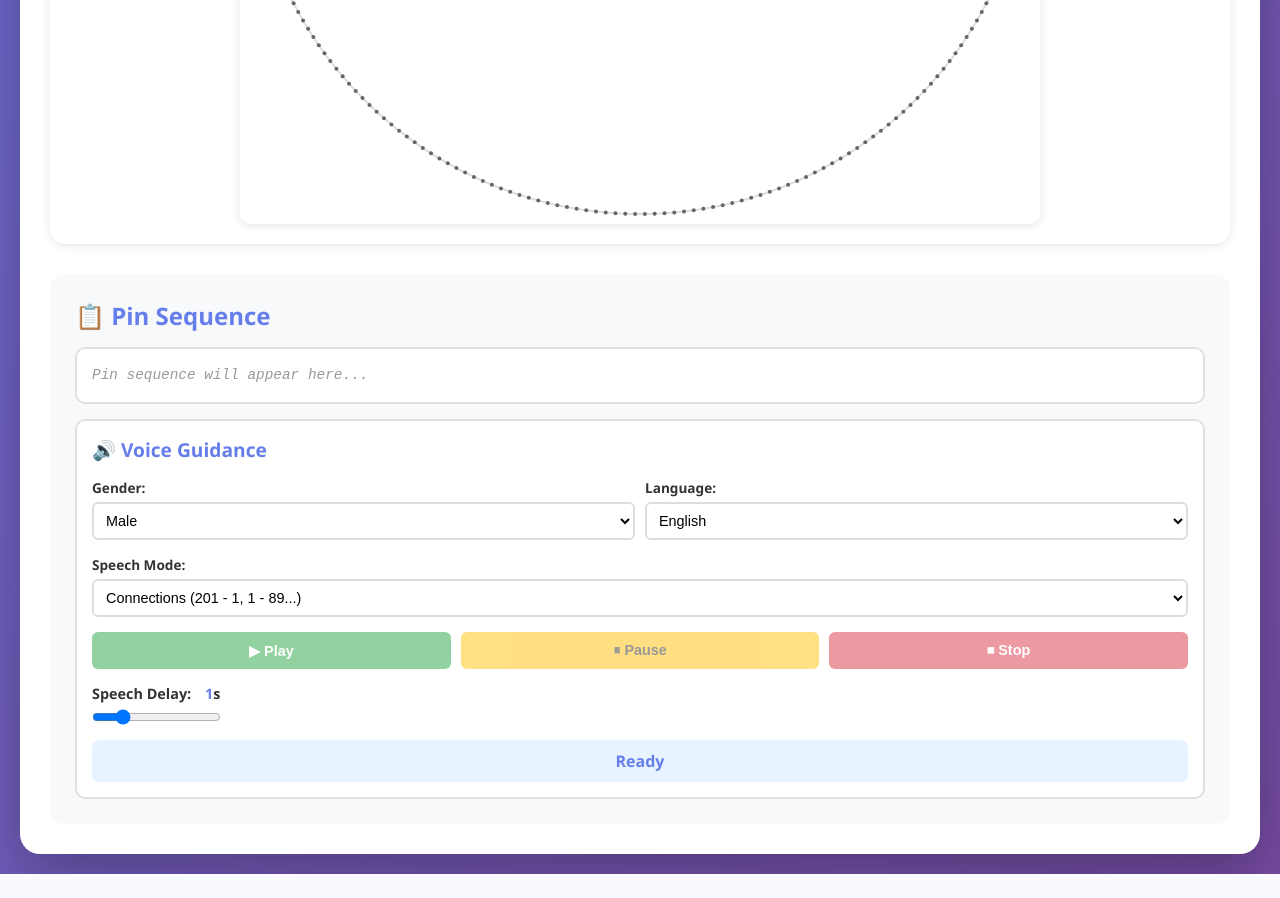
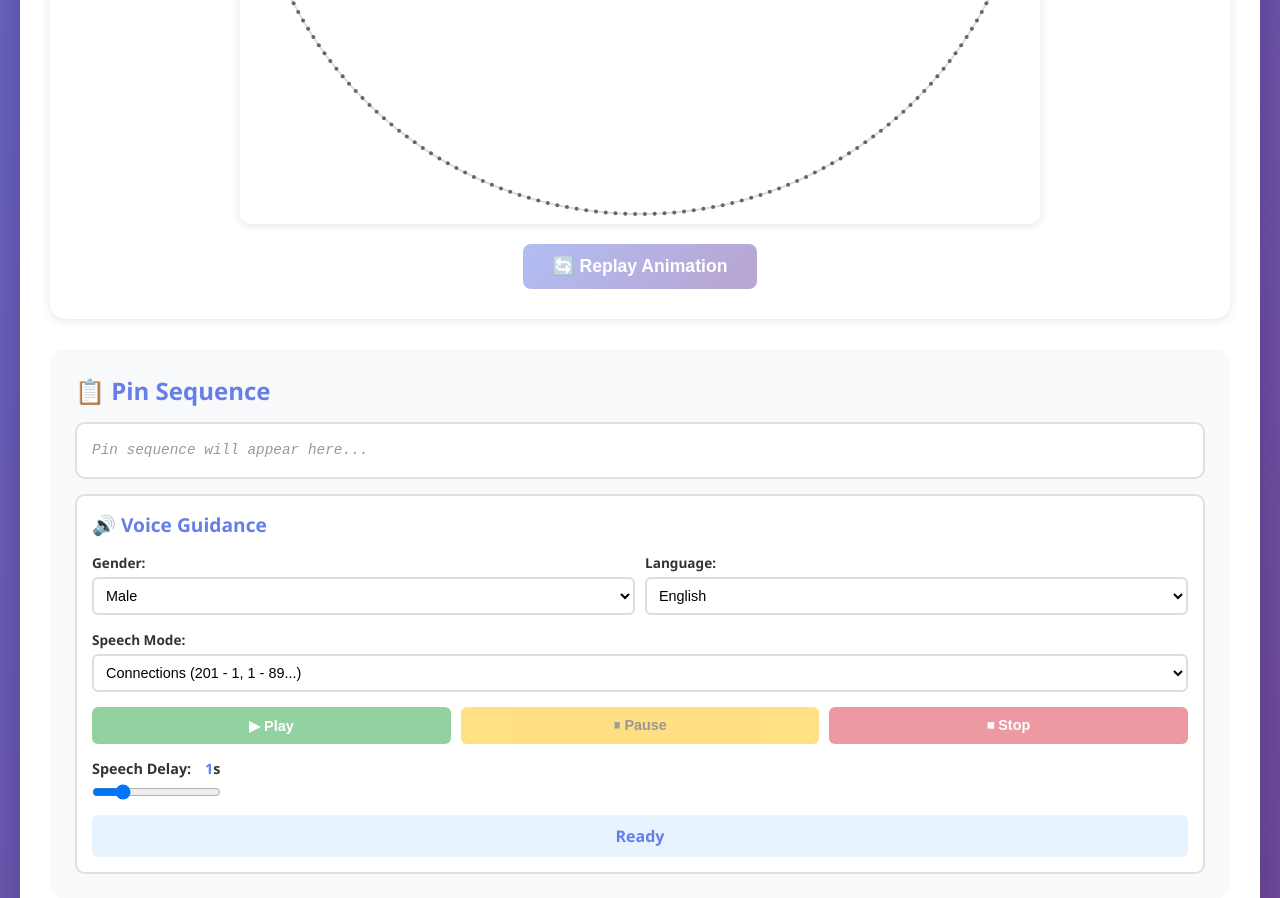
Before and after one commit to basthros/string-art-generator, a Flask app: page / in a window 1280 px wide. Shown: the part 1700-2598 px from the top of the page. Before the commit the page ends 2574 px from the top, so only its background shows below. Run offline with Flask 3, Linux system fonts and the light colour scheme; some libraries are stand-ins or nearby versions.

Commit message:
Fix double animation issue and add replay button- Added animationAlreadyPlayed flag to track real-time animation- Home GPU path now skips post-completion animation- RunPod path continues to animate after completion- Added Replay button on Final tab for on-demand animation- Fixes issue where animation played twice on home GPU

```diff
--- a/templates/index.html
+++ b/templates/index.html
@@ -761,6 +761,9 @@
                 <div class="tab-content active" id="finalTab">
                     <div class="canvas-wrapper">
                         <canvas id="stringArtCanvas" width="800" height="800"></canvas>
+                    </div>
+                    <div style="text-align: center; margin-top: 20px;">
+                        <button class="btn btn-primary" id="replayBtn" disabled style="width: auto; padding: 12px 30px;">🔄 Replay Animation</button>
                     </div>
                 </div>
 
@@ -999,6 +1002,9 @@
         const cancelCrop = document.getElementById('cancelCrop');
         const applyCrop = document.getElementById('applyCrop');
 
+        // Replay button
+        const replayBtn = document.getElementById('replayBtn');
+
         // ====================================================================
         // State Variables
         // ====================================================================
@@ -1031,6 +1037,7 @@
 
         // Animation control
         let animationFrameId = null;
+        let animationAlreadyPlayed = false; // Track if real-time animation happened
 
         // ====================================================================
         // GPU Wake-up Trigger
@@ -1890,6 +1897,13 @@
             if (originalImageData) showCropModal(originalImageData);
         });
 
+        replayBtn.addEventListener('click', () => {
+            if (pinSequence && pinSequence.length > 0) {
+                // Replay the animation
+                animateDrawing(pinSequence, numNails);
+            }
+        });
+
         function processSquareImage(imageData) {
             currentImageData = imageData;
             sourceImageData = imageData;
@@ -2217,6 +2231,9 @@
         socket.on('new_line', (data) => {
             // Only draw if we're currently generating (before final_sequence arrives)
             if (isGenerating && pinSequence.length === 0) {
+                // Mark that real-time animation is happening
+                animationAlreadyPlayed = true;
+
                 // Draw line immediately
                 const startNail = data.start;
                 const endNail = data.end;
@@ -2266,7 +2283,38 @@
             document.getElementById('circleRadiusValue').textContent = circleRadius;
             voiceIndex = 0;
 
-            animateDrawing(pinSequence, numNails);
+            // Only animate if it wasn't already drawn in real-time
+            if (!animationAlreadyPlayed) {
+                // RunPod path - animate now
+                animateDrawing(pinSequence, numNails);
+            } else {
+                // Home GPU path - animation already happened in real-time
+                // Just draw the final result immediately
+                ctx.clearRect(0, 0, canvas.width, canvas.height);
+                drawCircle(numNails);
+                ctx.strokeStyle = 'rgba(0, 0, 0, 0.1)';
+                ctx.lineWidth = 1;
+
+                for (let i = 0; i < pinSequence.length - 1; i++) {
+                    const startNail = pinSequence[i] - 1;
+                    const endNail = pinSequence[i + 1] - 1;
+                    if (startNail < 0 || startNail >= numNails || endNail < 0 || endNail >= numNails) continue;
+
+                    const startPos = getDrawPosition(startNail, numNails);
+                    const endPos = getDrawPosition(endNail, numNails);
+                    ctx.beginPath();
+                    ctx.moveTo(startPos.x, startPos.y);
+                    ctx.lineTo(endPos.x, endPos.y);
+                    ctx.stroke();
+                }
+
+                status.textContent = '✅ Pattern complete!';
+                hasValidCanvasData = true;
+                saveState();
+            }
+
+            // Reset flag for next generation
+            animationAlreadyPlayed = false;
 
             renderSequence();
             updateSpeechModeExamples();
@@ -2274,6 +2322,7 @@
 
             voicePlay.disabled = false;
             voiceStop.disabled = false;
+            replayBtn.disabled = false; // Enable replay button
             prevBtn.disabled = true;
             nextBtn.disabled = pinSequence.length <= 1;
             currentStep.textContent = 'Ready to play';
```
